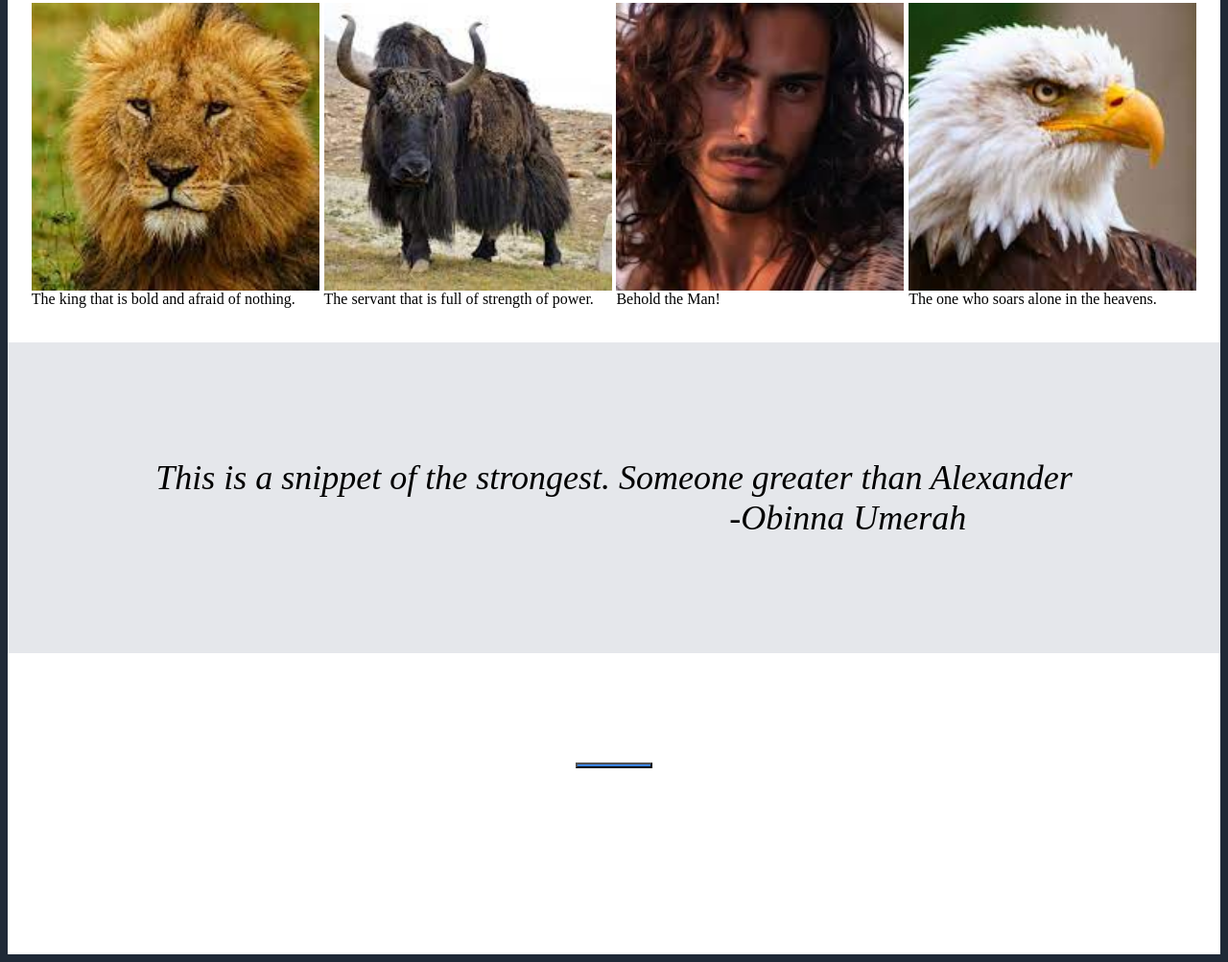
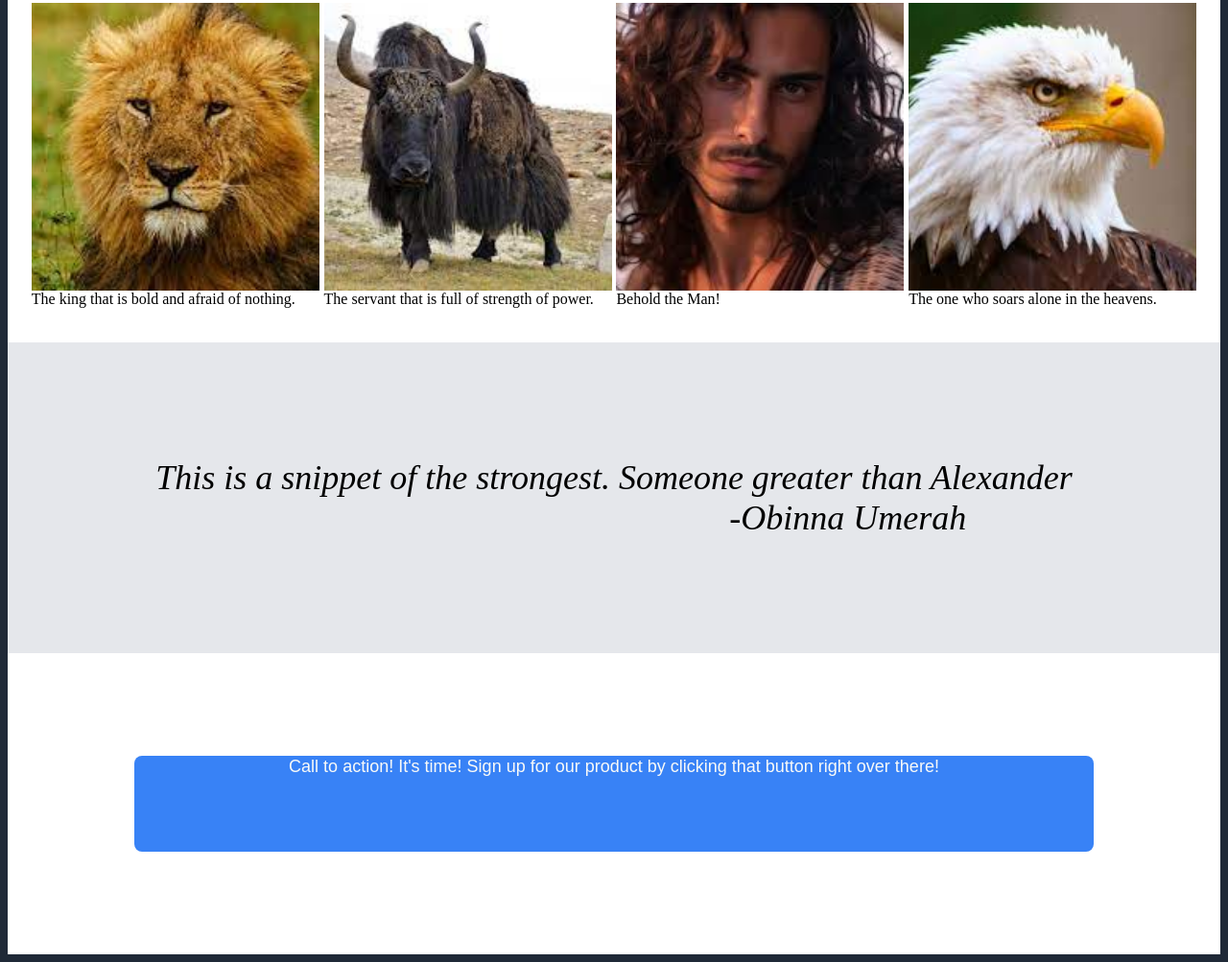
Before and after one commit to ObinnaUmerah/landingpage, a plain HTML site: page index.html in a window 1280 px wide. Shown: the part 397-1400 px from the top of the page at 96% size. Drawn offline with Linux system fonts and the light colour scheme.

Commit message:
Added sign up buttton and positioned it

```diff
--- a/index.html
+++ b/index.html
@@ -66,9 +66,12 @@
 
     <!--The next section-->
     <div class = "register">
+        <!--Put the text in a div instead-->
             <button type="button">
+                Call to action! It's time!
+                Sign up for our product by clicking that button right over there!
+            </button>
 
-            </button>
     </div>
 
 </body></html>
--- a/style.css
+++ b/style.css
@@ -2,6 +2,7 @@ body {
     display: flex;
     flex-direction: column;
     background-color: rgb(31, 41, 55);
+    flex: 1 1 auto;
 
 }
 
@@ -15,7 +16,7 @@ body {
     color: #f9faf8;
     margin: 20px 180px;
     justify-content: space-between;
-    flex: 1;
+    /* flex: 1; */
     /* padding: 15px 45px; */
 }
 
@@ -141,11 +142,29 @@ img{
     align-items: center;
 }
 
-button{
-    background-color: ;
+.register button{
+    border: none;
+    border-radius: 8px;
+    background-color: #3882F6;
+    /*May have to set a height and width instead of setting the padding*/
+    height: 100px;
+    width: 1000px;
+    margin-bottom: 0;
+    display: flex;
+    white-space: nowrap;
+    flex-direction: column;
+    justify-content: flex-start;
+    align-items: center;
+    font-size: 18px;
+    color: #F9FAF8;
+}
+
+/* .memo{
+    display: flex;
+    justify-content: flex-start;
 
 
-}
+} */
 
 /* h2 .boxes {
     display: flex;
```
